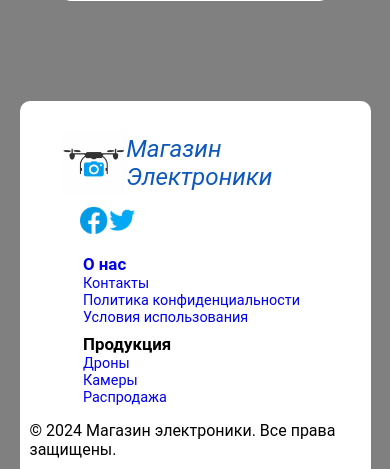
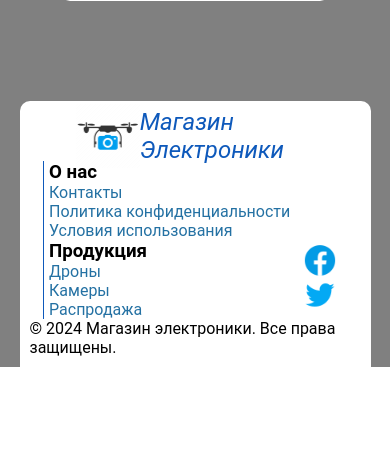
Before and after one commit to elsid1997/ElectronicsWeb, a Flask app: page /auth/registration in a window 390 px wide. Shown: the part 979-1448 px from the top of the page. After the commit the page ends 1346 px from the top, so only its background shows below. Run offline with Flask 3, Linux system fonts and the light colour scheme; some libraries are stand-ins or nearby versions.

Commit message:
doraboteli adaptivnost footer

```diff
--- a/static/css/footer.css
+++ b/static/css/footer.css
@@ -8,76 +8,135 @@ footer {
     border-radius:10px 10px 0 0;
     padding: 10px 10px 10px 10px;
 }
-
+#footer-links nav{
+    display: flex;
+    justify-content: center;
+}
 #footer-ul{
+    width: 90%;
     list-style-type: none;
     display:grid;
-    grid-template-columns: repeat(auto-fill,minmax(280px,33.333%));
+    grid-template-columns: 50% minmax(300px,30%) 20%;
     justify-content: center;
+    min-height: 150px;
 }
 
-#section_1,
-#section_2,
-#section_3 {
-    width:clamp(200px,100%, 250px);
+#section_1 {
     align-self: center;
     justify-self: center;
 }
+#section_2 {
+    justify-self: end;
+    align-self: center;
+}
+#section_3{
+    justify-self: center;
+    align-self: center;
+}
+#section_2,
+#section_3 {
+    border-left: 1px solid rgb(14,89,187);
+    padding-left: 5px;
+}
+#section_1 ul{
+    display: grid;
+    grid-template-columns: 1fr 1fr;
+    justify-content: center;
+    height: 100px;
+    position: relative;
+}
 
 
-@media(max-width:970px){
-    #footer-ul{
-        transform: scale(0.9);
+#section_1 ul .logo_div {
+    grid-column: 1 / 2;
+    justify-self: end;
+}
+
+#facebook-link *,
+#twitter-link *{
+    display:inline;
+
+}
+#facebook-link,
+#twitter-link {
+    grid-area: 1 / 2 / 2 / 3;
+}
+
+#facebook-link {
+    justify-self: end;
+    align-self: start;
+}
+
+#twitter-link {
+    justify-self: end;
+    align-self: end;
+}
+
+
+
+@media(max-width:900px){
+    #footer-ul {
         grid-template-columns: 1fr 1fr;
-        justify-content: space-around;
     }
-    #section_1{
-        grid-area: 1 / 1 / 1 / -1;
-        width: 100%;
+    #section_1 {
+        grid-area: 1 / 1 / 2 / 3;
     }
-    #section_3{
-        align-self: center;
+    #section_2 {
+        justify-self: center;
+        grid-area: 2 / 1 / 3 / 2;
     }
-    #section_1 ul{
-        display: grid;
-        grid-template-columns: 80% 10% 10%;
+    #section_3 {
+        grid-area: 2 / 2 / 3 / 3;
+        justify-self: start;
     }
-    #logo_div{
-        grid-area: 1 / 1 / 1 / 2;
+
+    #section_1 ul .logo_div {
+        grid-column: 1 / -1;
+        justify-self: center;
+        transform: scale(0.8);
+        height: 50px;
     }
-    #facebook-link{
-        display: inline-block;
-        align-self: center;
+    #section_1 ul {
+        height: 50px;
     }
-    #twitter-link{
-        align-self: center;
-        display: inline-block;
+    #facebook-link {
+        position: absolute;
+        top: 100%;
+    }
+
+    #twitter-link {
+        position: absolute;
+        top: 200%;
     }
 }
 
-@media(max-width: 500px){
-    #footer-ul{
-        grid-template-columns: 1fr;
-        grid-gap: 10px;
-    }
-    #section_1{
-        grid-area: 1;
-    }
-    #section_1 ul{
-        position: relative;
-        display: grid;
+@media(max-width: 650px){
+    #footer_ul{
         grid-template-columns: 1fr;
     }
-    #logo_div{
-        display: inline;
+
+    #section_2,
+    #section_3 {
+        width: clamp(250px,100%,300px);
+    }
+    #section_2 {
+        grid-area: 2 / 1 / 3 / -1;
+    }
+    #section_3 {
+        grid-area: 3 / 1 / 4 / -1;
+        justify-self: center;
+        width: clamp(250px,100%,300px);
     }
     #facebook-link,
-    #twitter-link{
+    #twitter-link {
         transform: scale(0.8);
-        grid-area: 2 / 1 / 2 / 1;
     }
-    #twitter-link{
-        position: absolute;
-        left: 60px;
+    #facebook-link {
+        top: 250%;
     }
+
+    #twitter-link {
+        top: 320%;
+    }
+
 }
--- a/static/css/header.css
+++ b/static/css/header.css
@@ -1,7 +1,3 @@
-:root {
-	--main-color: #2471A3;
-}
-
 header {
     position: sticky;
     top:0;
@@ -118,32 +114,3 @@ header {
         transform: scale(0.9);
     }
 }
-/*
-@media(max-width:850px){
-
-    #search{
-        margin-left: 0;
-        width: 270px;
-
-    }
-    .header_style form{
-        display: flex;
-        justify-content: space-between;
-        width: 399.78px;
-    }
-   #logo_text{
-        width:200px
-
-}
-@media(max-width:500px){
-    #form-search{
-    width: 280px;
-    }
-    #search{
-    width: 180px;
-    }
-    #search_button{
-    width: 70px
-    }
-}
-*/
--- a/static/css/styles.css
+++ b/static/css/styles.css
@@ -4,6 +4,12 @@
     text-decoration: none;
     font-family: 'Roboto', Arial, sans-serif;
     list-style-type: none;
+}
+:root {
+	--main-color: #2471A3;
+}
+a {
+    color: var(--main-color);
 }
 
 body {
--- a/templates/base.html
+++ b/templates/base.html
@@ -9,7 +9,6 @@
     <link rel="stylesheet" href="{{url_for('static',filename='css/styles.css')}}">
     <link rel="stylesheet" href="{{url_for('static',filename='css/burger.css')}}">
     <link rel="stylesheet" href="{{url_for('static',filename='css/header.css')}}">
-    <link rel="stylesheet" href="{{url_for('static',filename='css/footer.css')}}">
     <link rel="stylesheet" href="{{url_for('static',filename='css/footer.css')}}">
     <link rel="stylesheet" href="{{url_for('static',filename='css/allgoods.css')}}">
     {% endblock %}
--- a/templates/footer.html
+++ b/templates/footer.html
@@ -21,7 +21,7 @@
             </li>
             <li id="section_2">
                 <ul>
-                    <li id="about-link"><a href="/about"><h3>О нас</h3></a></li>
+                    <li id="about-link"><h3>О нас</h3></li>
                     <li id="contacts-link"><a href="/contact">Контакты</a></li>
                     <li id="privacy-policy"><a href="/privacy">Политика конфиденциальности</a></li>
                     <li id="terms-of-use"><a href="/terms">Условия использования</a></li>
```
